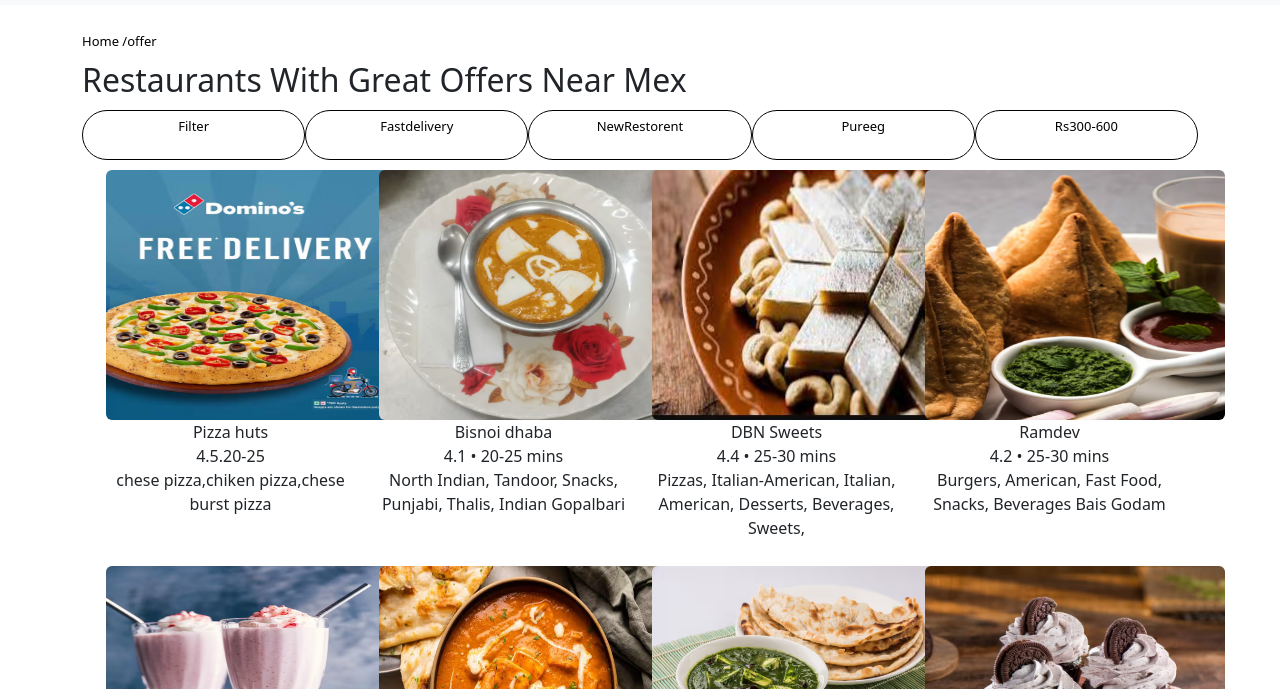
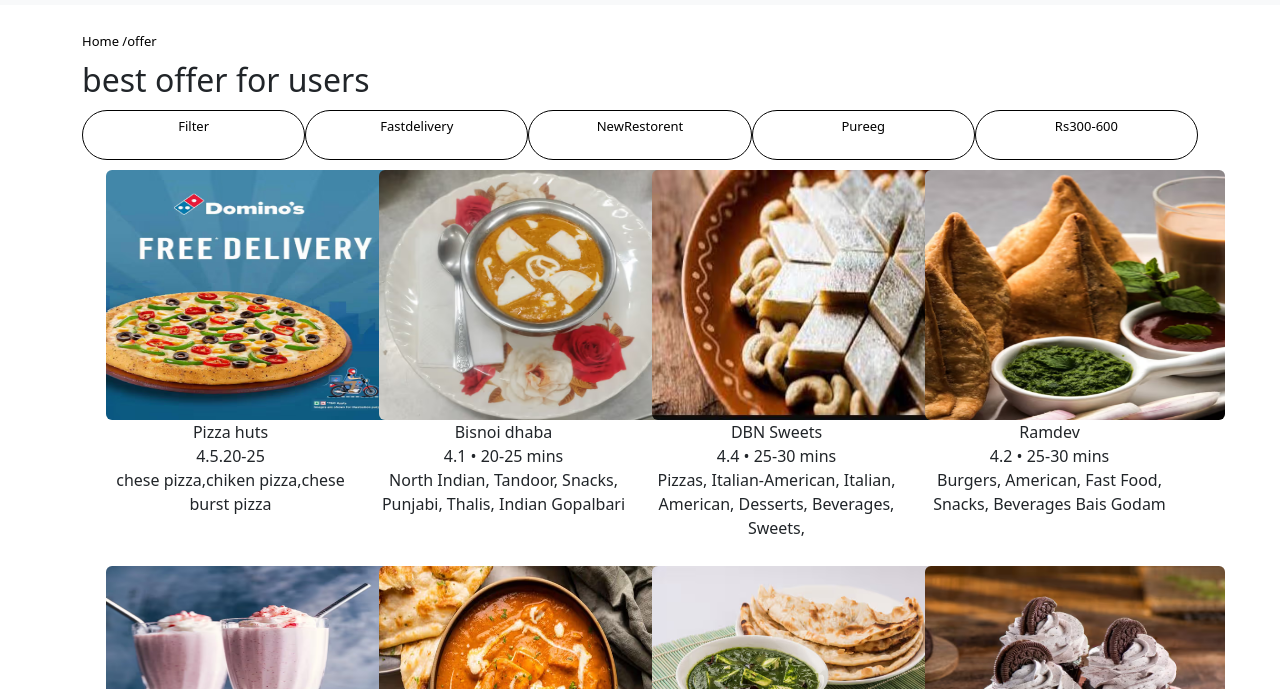
Before and after one commit to aajad-khan123/t-Resto, a plain HTML site: page offer.html in a window 1280 px wide. Shown: the part 111-800 px from the top of the page. Drawn offline with nearby package versions, Linux system fonts and the light colour scheme; files that its build step writes are made by us from their sources; files whose address does not match are found by name.

Commit message:
change hedline in offer.html done

```diff
--- a/offer.html
+++ b/offer.html
@@ -34,7 +34,7 @@
             <h2><a href="index.html" class="home">Home /offer</a></h2>
 
             <h2>
-                Restaurants With Great Offers Near Mex
+                best offer for users
             </h2>
             <div class="container text-center">
                 <div class="row align-items-start">
```
